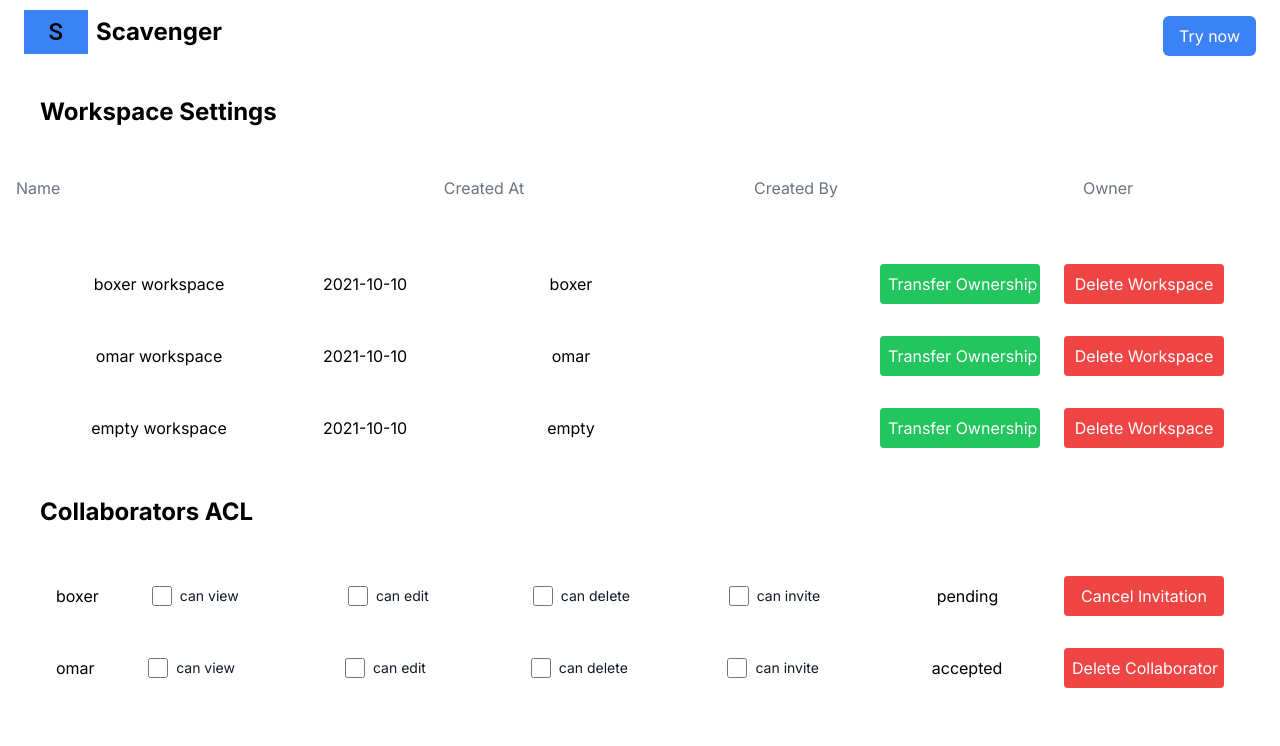
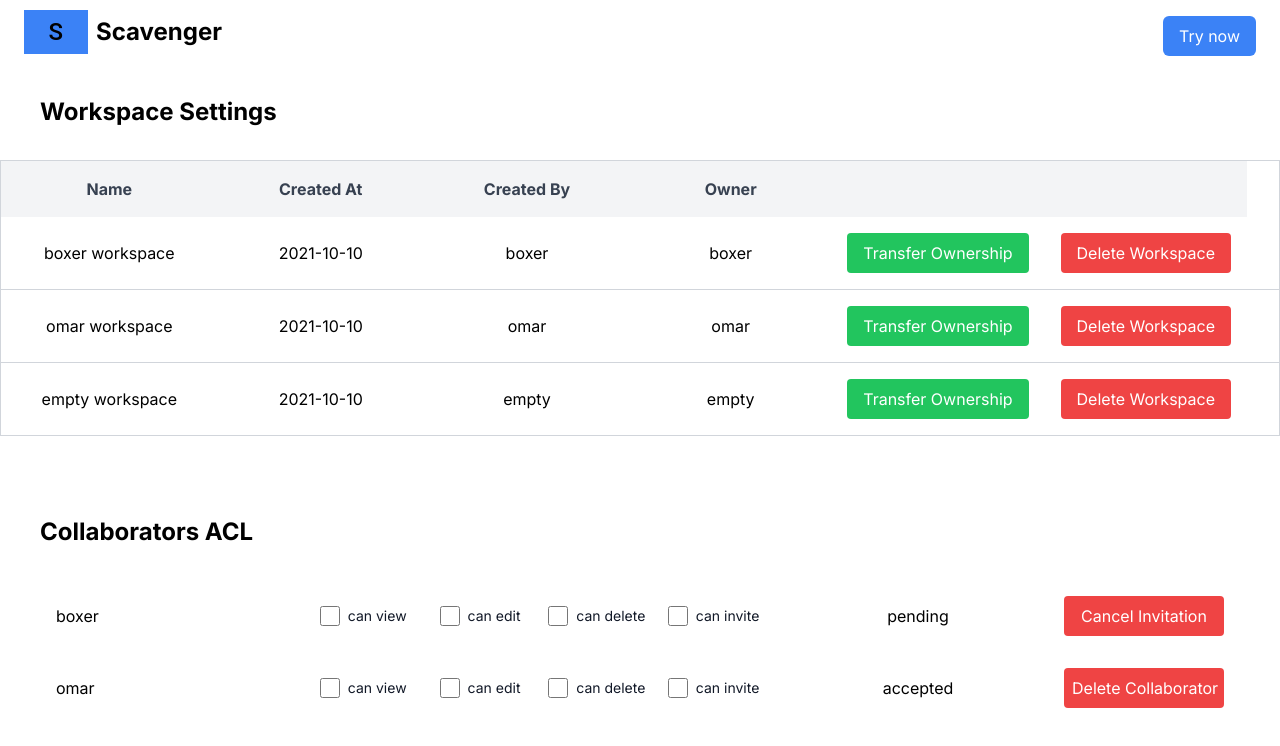
Before and after one commit to Omar-Mohsin/quantum-next-js-, a Next.js app: page /workspace-settings in a window 1280 px wide. Shown: the top 746 px of the page. Built offline with nearby package versions, Linux system fonts and the light colour scheme.

Commit message:
adding some changes

```diff
--- a/app/workspace-settings/page.tsx
+++ b/app/workspace-settings/page.tsx
@@ -21,21 +21,21 @@
     name  : 'boxer workspace' ,
     created_at : '2021-10-10' ,
     created_by : 'boxer' ,
-    Owner : 'boxer' ,
+    owner : 'boxer' ,
     },
     {
       id : 2,
       name  : 'omar workspace' ,
       created_at : '2021-10-10' ,
       created_by : 'omar' ,
-      Owner : 'omar' ,
+      owner : 'omar' ,
     },
     {
       id : 2,
       name  : 'empty workspace' ,
       created_at : '2021-10-10' ,
       created_by : 'empty' ,
-      Owner : 'empty' ,
+      owner : 'empty' ,
     }
 
 
--- /dev/null
+++ b/components/WithCheckboxState.tsx
@@ -0,0 +1,22 @@
+// withCheckboxState.js
+import React, { useState } from 'react';
+
+function WithCheckboxState(WrappedComponent: any) {
+  return function CheckboxWithState(props: any) {
+    const [isChecked, setChecked] = useState(false);
+
+    const toggleCheckboxChange = () => {
+      setChecked((prevState: any) => !prevState);
+    };
+
+    return (
+      <WrappedComponent
+        {...props}
+        isChecked={isChecked}
+        toggleCheckboxChange={toggleCheckboxChange}
+      />
+    );
+  };
+}
+
+export default WithCheckboxState;
--- a/components/Workspace/Collaborateres.tsx
+++ b/components/Workspace/Collaborateres.tsx
@@ -1,23 +1,28 @@
+// Collaborateres.js
 "use client";
-import React , {useState}from "react";
+import React, { useState } from "react";
 import Checkbox from "@/components/Checkbox";
+import withCheckboxState from "@/components/WithCheckboxState";
+
 function Collaborateres({ collab }: any) {
+  const CheckboxWithState = withCheckboxState(Checkbox);
 
-  const [checkboxState, setCheckboxState] = useState({
-    canView: false,
-    canEdit: false,
-    canDelete: false,
-    canInvite: false,
-  });
+  const [checkboxStates, setCheckboxStates] = useState<{ [key: string]: any }>({});
 
-  const toggleCheckboxChange = (name: string) => (event: any) => {
-    setCheckboxState((prevState: any) => ({
-      ...prevState,
-      [name]: event.target.checked,
+  const updateCheckboxStates = (collaboratorId: string, checkboxStates: any) => {
+    setCheckboxStates((prevStates) => ({
+      ...prevStates,
+      [collaboratorId]: checkboxStates,
     }));
   };
+
+  const handleGetCheckedData = (collaboratorId: string) => {
+    const checkedData = checkboxStates[collaboratorId];
+    console.log("Checked Data for Collaborator", collaboratorId, ":", checkedData);
+  };
+
   return (
-    <div className="mt-8">
+    <div className="mt-20">
       <div className="ml-10 text-2xl font-bold">Collaborators ACL</div>
 
       <div className="flex-col mt-8 px-10">
@@ -28,37 +33,32 @@
           >
             <div className="flex-grow">{collaborator.name}</div>
 
-          {/* Checkboxes */}
-
+            <div className="flex justify-center w-2/5">
               <div className="hidden md:flex md:w-1/4 justify-center">
-            <Checkbox
+                <CheckboxWithState
                   label="can view"
-              isChecked={checkboxState.canView}
-              toggleCheckboxChange={toggleCheckboxChange("canView")}
+                  onChange={(isChecked: boolean) => updateCheckboxStates(collaborator.id, { canView: isChecked })}
                 />
               </div>
               <div className="hidden md:flex md:w-1/4 justify-center">
-            <Checkbox
+                <CheckboxWithState
                   label="can edit"
-              isChecked={checkboxState.canEdit}
-              toggleCheckboxChange={toggleCheckboxChange("canEdit")}
+                  onChange={(isChecked: boolean) => updateCheckboxStates(collaborator.id, { canEdit: isChecked })}
                 />
               </div>
               <div className="hidden md:flex md:w-1/4 justify-center">
-            <Checkbox
+                <CheckboxWithState
                   label="can delete"
-              isChecked={checkboxState.canDelete}
-              toggleCheckboxChange={toggleCheckboxChange("canDelete")}
+                  onChange={(isChecked: boolean) => updateCheckboxStates(collaborator.id, { canDelete: isChecked })}
                 />
               </div>
               <div className="hidden md:flex md:w-1/4 justify-center">
-            <Checkbox
+                <CheckboxWithState
                   label="can invite"
-              isChecked={checkboxState.canInvite}
-              toggleCheckboxChange={toggleCheckboxChange("canInvite")}
+                  onChange={(isChecked: boolean) => updateCheckboxStates(collaborator.id, { canInvite: isChecked })}
                 />
               </div>
-          {/* Checkboxes */}
+            </div>
 
             <div className="hidden md:flex md:w-1/4 justify-center">
               {collaborator.status}
@@ -67,7 +67,9 @@
             {/* Buttons */}
             {collaborator.status === "pending" ? (
               <div>
-              <button className="bg-red-500 hover:bg-red-700 text-white px-2 py-2 rounded transition duration-300 transform hover:scale-105 focus:outline-none focus:ring-2 focus:ring-red-500 md:w-40">
+                <button
+                  className="bg-red-500 hover:bg-red-700 text-white px-2 py-2 rounded transition duration-300 transform hover:scale-105 focus:outline-none focus:ring-2 focus:ring-red-500 md:w-40"
+                >
                   Cancel Invitation
                 </button>
               </div>
--- a/components/Workspace/ShowWorkspaces.tsx
+++ b/components/Workspace/ShowWorkspaces.tsx
@@ -13,58 +13,52 @@
       >
         Workspace Settings
       </div>
-        <div className="flex w-full justify-between items-center bg-white p-4 mt-8 justify-center ">
-          <div className="hidden md:flex md:w-1/4">
-            <div className="text-gray-500">Name</div>
-          </div>
-          <div className="hidden md:flex md:w-1/4 justify-center">
-            <div className="text-gray-500">Created At</div>
-          </div>
-          <div className="hidden md:flex md:w-1/4 justify-center">
-            <div className="text-gray-500">Created By</div>
-          </div>
-          <div className="hidden md:flex md:w-1/4 justify-center">
-            <div className="text-gray-500">Owner</div>
-          </div>
-      </div>
-      <div className="flex-col mt-8 px-10 w-full">
+      <table className="w-full mt-8 border border-gray-300">
+        <thead className="bg-gray-100 w-full">
+          <tr>
+            <th className="p-4 md:w-1/4 text-gray-700">Name</th>
+            <th className="p-4 md:w-1/4 text-gray-700">Created At</th>
+            <th className="p-4 md:w-1/4 text-gray-700">Created By</th>
+            <th className="p-4 md:w-1/4 text-gray-700">Owner</th>
+            <th className="p-4"></th>
+            <th className=""></th>
+          </tr>
+        </thead>
+        <tbody>
           {workspaces.map((workspace: any) => (
-          <div
-            className="flex w-full justify-between items-center bg-white p-4"
+            <tr
               key={workspace.id}
+              className="border-b border-gray-300 hover:bg-gray-50 transition"
             >
-            <div className="hidden md:flex md:w-1/4 justify-center">
-              {workspace.name}
-            </div>
-            <div className="hidden md:flex md:w-1/4 justify-center">
-              {workspace.created_at}
-            </div>
-            <div className="hidden md:flex md:w-1/4 justify-center">
-              {workspace.created_by}
-            </div>
-            <div className="hidden md:flex md:w-1/4 justify-center">
-              {workspace.owner}
-            </div>
-            <div className="mr-6">
+              <td className="p-4 text-center ">{workspace.name}</td>
+              <td className="p-4  text-center">{workspace.created_at}</td>
+              <td className="p-4 text-center">{workspace.created_by}</td>
+              <td className="p-4 text-center  ">{workspace.owner}</td>
+              <td className="p-4">
                 <button
                   onClick={() => transferOwnership(workspace.id)}
-                className="bg-green-500 hover:bg-green-700 text-white px-2 py-2 rounded transition duration-300 transform hover:scale-105 focus:outline-none focus:ring-2 focus:ring-green-500 md:w-40"
+                  className="bg-green-500 hover:bg-green-700 text-white px-4 py-2 rounded transition duration-300 transform hover:scale-105 focus:outline-none focus:ring-2 focus:ring-green-500"
                   style={{ whiteSpace: "nowrap" }}
+
                 >
                   Transfer Ownership
                 </button>
-            </div>
-            <div>
+              </td>
+              <td className="p-4">
                 <button
                   onClick={() => deleteWorkspace(workspace.id)}
-                className="bg-red-500 hover:bg-red-700 text-white px-2 py-2 rounded transition duration-300 transform hover:scale-105 focus:outline-none focus:ring-2 focus:ring-red-500 md:w-40"
+                  className="bg-red-500 hover:bg-red-700 text-white px-4 py-2 rounded transition duration-300 transform hover:scale-105 focus:outline-none focus:ring-2 focus:ring-red-500"
+                  style={{ whiteSpace: "nowrap" }}
+
                 >
                   Delete Workspace
                 </button>
-            </div>
-          </div>
+              </td>
+              <td className="p-4"> </td>
+            </tr>
           ))}
-      </div>
+        </tbody>
+      </table>
     </div>
   );
 }
```
Also changed, not shown: components/Checkbox.tsx (+5 -6 lines), 1 other file (tests, documents, lock files or other folders). Lines whose indentation alone changed are shown as unchanged.
